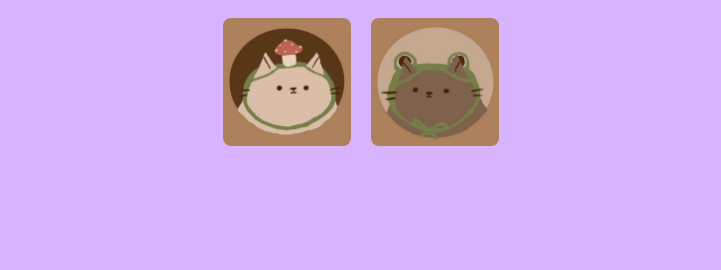
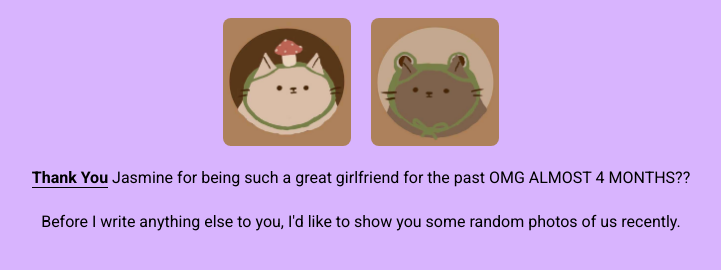
Before and after one commit to KyleHu14/national-gf-day, an Astro site: page / in a window 1280 px wide. Shown: the part 98-368 px from the top of the page, without its empty margins (279-1000 px from the left). Built offline with nearby package versions, Linux system fonts and the light colour scheme; Astro itself is replaced by a stand-in of ours.

Commit message:
Added text

```diff
--- a/src/pages/index.astro
+++ b/src/pages/index.astro
@@ -12,9 +12,22 @@ import Layout from "../layouts/Layout.astro"
 			<img class="rounded-lg w-32 h-32" src="cat-2.jpg" />
 			<img class="rounded-lg w-32 h-32" src="cat-1.jpg" />
 		</div>
+
+		<p class="mt-5 text-center font-['Roboto']">
+			<span class="font-bold border-b-black border-b">Thank You</span> Jasmine
+			for being such a great girlfriend for the past OMG ALMOST 4 MONTHS??
+
+			<br />
+		</p>
+
+		<p class="mt-5 text-center font-['Roboto']">
+			Before I write anything else to you, I'd like to show you some
+			random photos of us recently.
+		</p>
 	</main>
 </Layout>
 <style>
+	@import url("https://fonts.googleapis.com/css2?family=Khand:wght@300;400;500;600;700&family=Roboto:ital,wght@0,100;0,300;0,400;0,500;0,700;0,900;1,100;1,300;1,400;1,500;1,700;1,900&display=swap");
 	@import url("https://fonts.googleapis.com/css2?family=Dancing+Script:wght@400..700&display=swap");
 	.dancing-script {
 		font-family: "Dancing Script", cursive;
```
